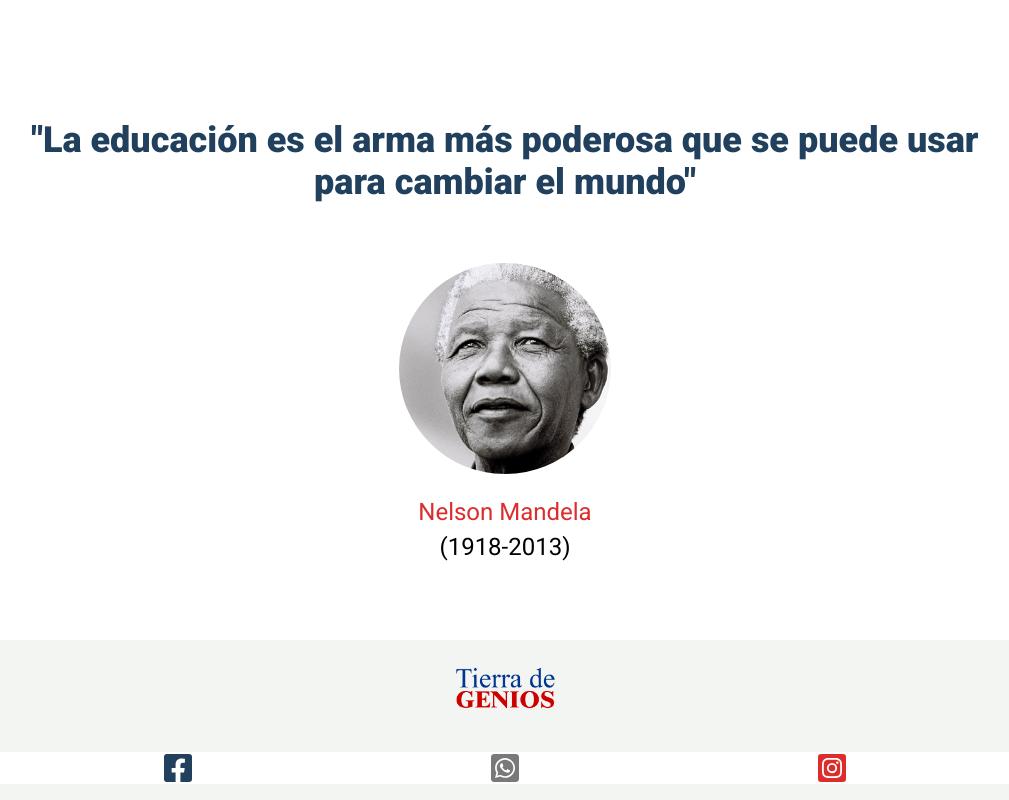
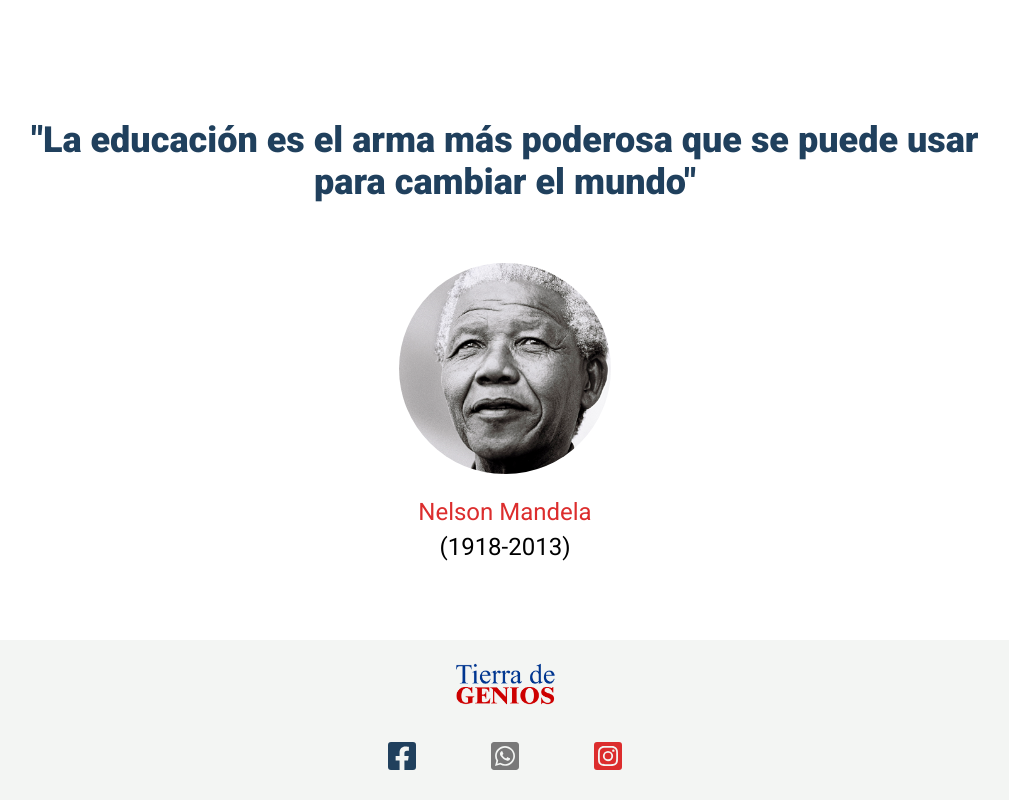
Before and after one commit to GianfrancoQuaranta/TierraDeGeniosReact, a React app in the folder website/: page / in a window 1280 px wide. Shown: the part 5047-5847 px from the top of the page, without its empty margins (135-1144 px from the left). Built offline with nearby package versions, Linux system fonts and the light colour scheme.

Commit message:
Cambios 1

```diff
--- a/website/src/components/Footer/footer.css
+++ b/website/src/components/Footer/footer.css
@@ -16,8 +16,9 @@ footer nav{
     align-items: center;
     justify-content: space-evenly;
     box-shadow: none;
+    background-color: rgb(243, 245, 243);
+    margin: 0 0 1em 0;
 }
-
 
 footer #Logo{
     margin: 0;
@@ -26,14 +27,35 @@ footer #Logo{
 #facebook{
     font-size: 2em;
     color: #20405d;
+    transition: 0.8s;
 }
 
 #whatsapp{
     font-size: 2em;
-    color: rgb(121, 121, 121)
+    color: rgb(121, 121, 121);
+    transition: 0.8s;
 }
 
 #instagram{
     font-size: 2em;
     color: #DC2D2D;
+    transition: 0.8s;
 }
+
+#facebook:hover{
+    color: #DC2D2D;
+}
+
+#whatsapp:hover{
+    color: #25D366;
+}
+
+#instagram:hover{
+    color: #20405d;
+}
+
+@media (min-width: 1000px){
+    footer nav{
+        width: 30%;
+    }
+}
```
